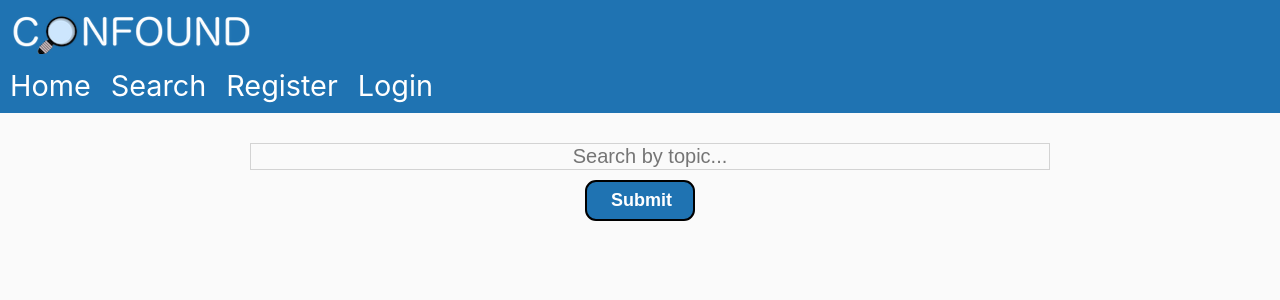
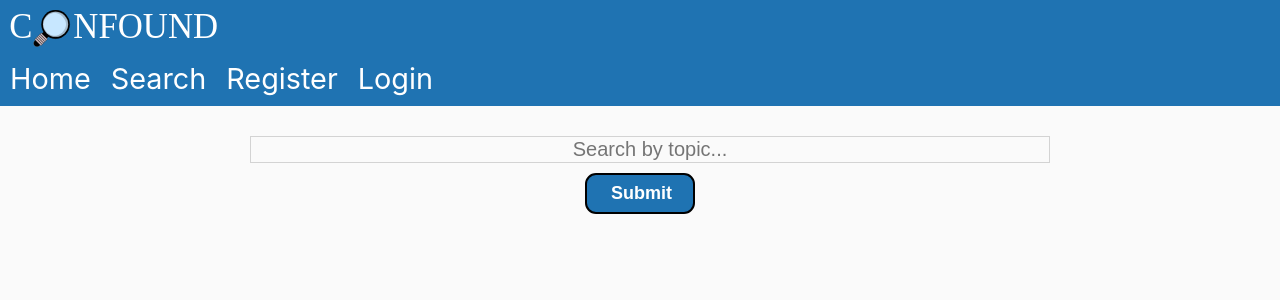
Before and after one commit to Mendeley/grads19-weblet, a React (Create React App) app: page /search in a window 1280 px wide. Shown: the top 300 px of the page. Built offline with nearby package versions, Linux system fonts and the light colour scheme.

Commit message:
GP19 image changed to sgv

```diff
--- a/src/Conference/SearchResult.jsx
+++ b/src/Conference/SearchResult.jsx
@@ -4,6 +4,7 @@ import ConferenceItem from "./ConferenceItem";
 import Input from "../Input";
 import { getElasticsearchResults, getConferenceList } from "../api";
 import { StyledSubmit } from "../StyledFormComponents";
+
 
 const StyledConferenceList = styled.ul`
   margin: 0;
--- a/src/Navbar.jsx
+++ b/src/Navbar.jsx
@@ -5,8 +5,13 @@ import { Link, useHistory } from "react-router-dom";
 import { cookieOptions, cookieName } from "./Constants/Cookies";
 import Button from "./Button";
 import { logoutUser } from "./api";
-import Logo from './ConFoundLogo.png';
+import Logo from './ConFoundLogo.svg';
 
+
+const Padding = styled.div`
+  padding-top: 10px;
+  padding-left: 10px;
+  `
 
 
 export const StyledNavbar = styled.nav`
@@ -65,6 +70,7 @@ export const Navbar = ({
   return (
     <StyledNavbar>
       <StyledList>
+        <Padding>
           <img
             src={Logo}
             alt="ConFound Logo"
@@ -73,7 +79,7 @@ export const Navbar = ({
           <map name="logo">
             <area shape="rect" coords="0,0,1000,1000" href="/" alt="Home"></area>
           </map>
-        <br></br>
+        </Padding>
         <StyledListItem>
           <StyledLink to="/">Home</StyledLink>
         </StyledListItem>
```
Also changed, not shown: src/ConFoundLogo.svg (added). Lines whose indentation alone changed are shown as unchanged.
